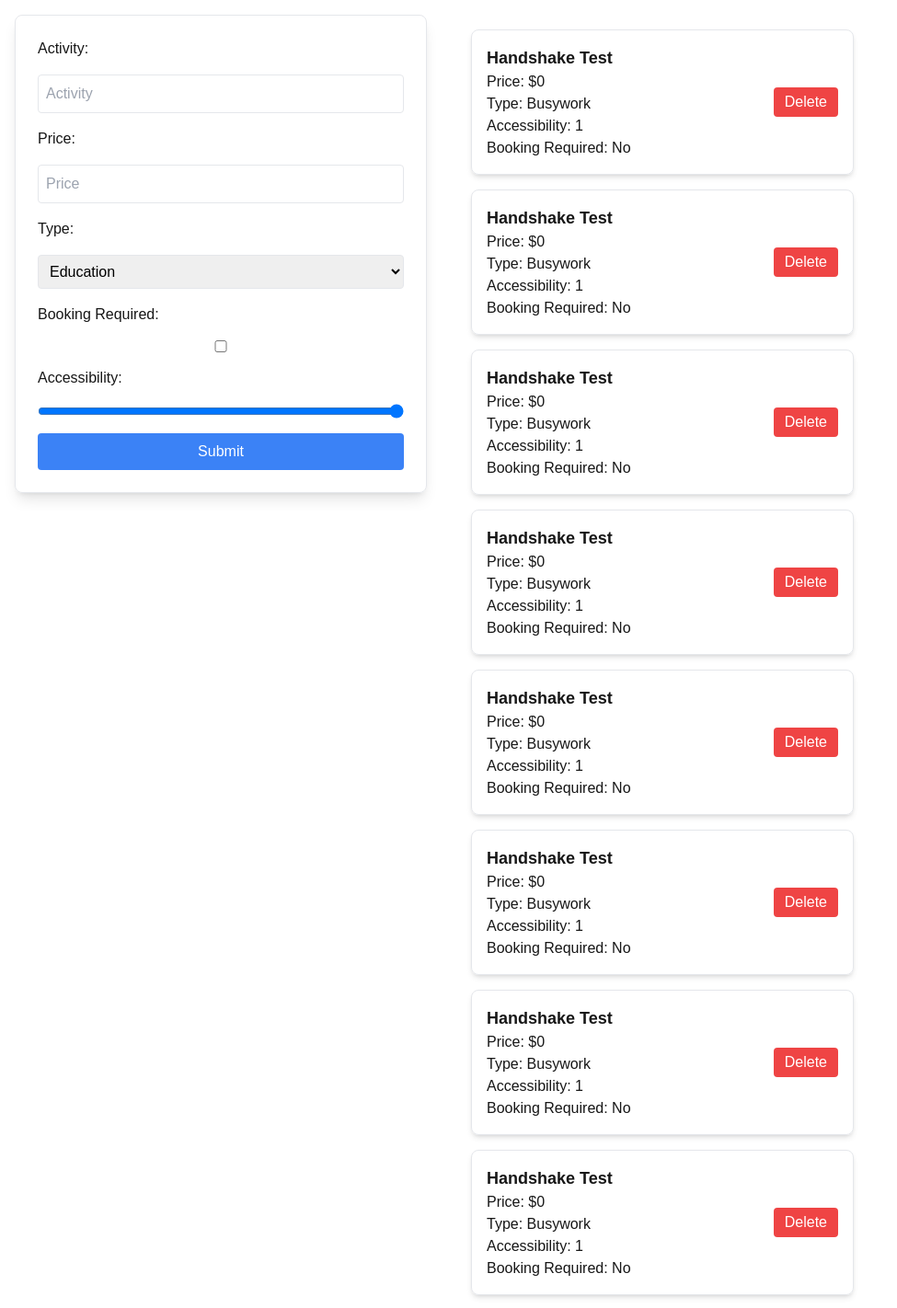
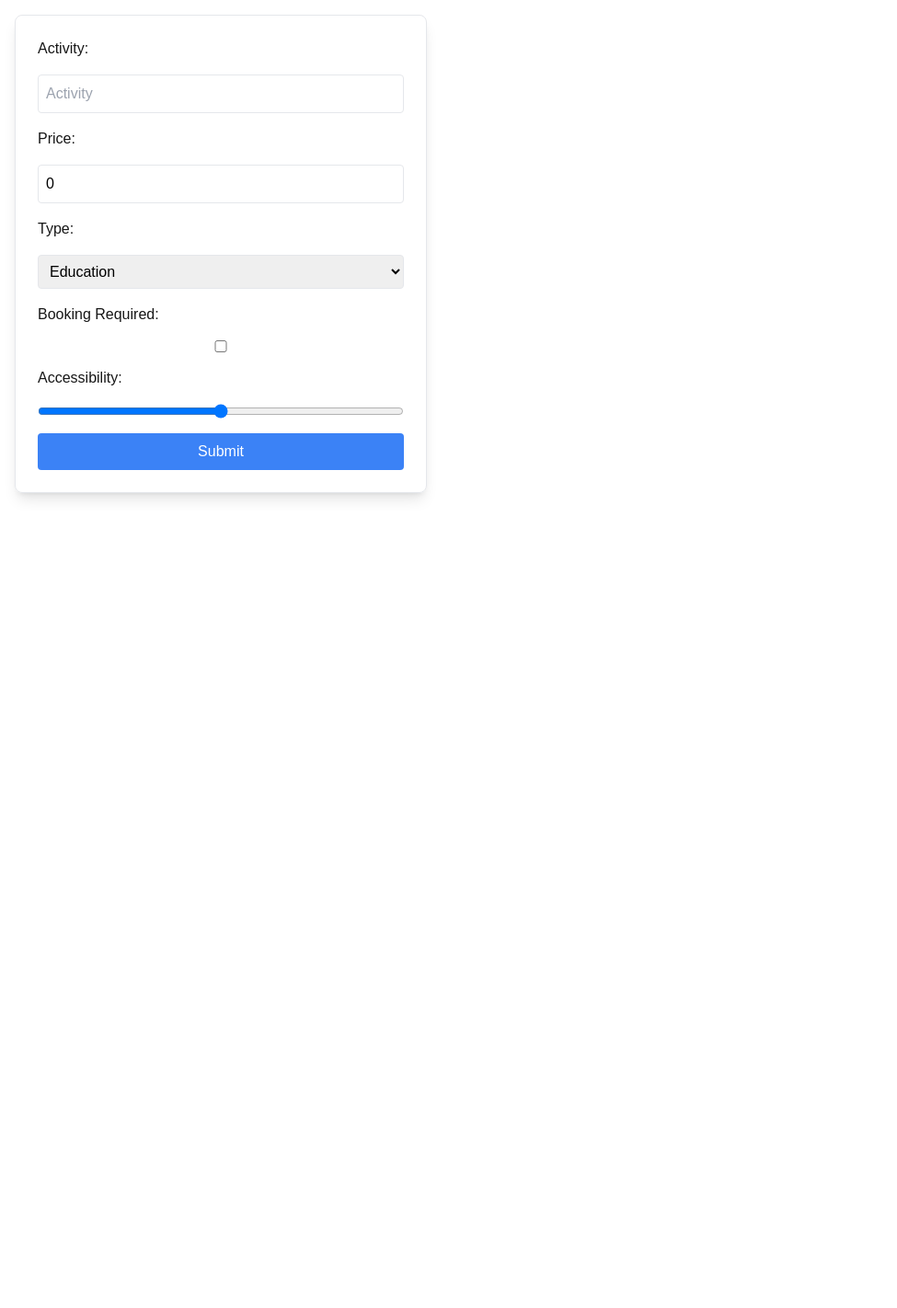
Before and after one commit to amengdv/todo-list-hendshake, a Next.js app: page / in a window 1280 px wide. Shown: the top 1422 px of the page at 92% size, without its empty margins (0-975 px from the left). After the commit the page ends 800 px from the top, so only its background shows below. Built offline with nearby package versions, Linux system fonts and the light colour scheme.

Commit message:
add card and save state to localStorage

```diff
--- a/app/page.tsx
+++ b/app/page.tsx
@@ -1,21 +1,105 @@
 "use client";
 
 import Card from "@/components/Card";
+import { useEffect, useState } from "react";
+
+type CardDto = {
+  activity: string;
+  price: number;
+  type: string;
+  accessibility: number;
+  bookingRequired: boolean;
+}
 
 export default function Home() {
+  // Store Card Data
+  const [cards, setCards] = useState<CardDto[]>([]);
+  const [loading, setLoading] = useState(true);
+
+  const [activity, setActivity] = useState("");
+  const [price, setPrice] = useState(0);
+  const [type, setType] = useState("education");
+  const [accessibility, setAccessibility] = useState(0.5);
+  const [bookingRequired, setBookingRequired] = useState(false);
+
+  // Get cards from local storage
+  useEffect(() => {
+    try {
+      const savedCards = localStorage.getItem("cards");
+      console.log("Retrieved from localStorage:", savedCards);
+
+      if (savedCards && savedCards !== "undefined") {
+        const parsedCards = JSON.parse(savedCards);
+        console.log("Parsed cards:", parsedCards);
+        setCards(parsedCards);
+      }
+    } catch (error) {
+      console.error("Error loading cards from localStorage:", error);
+    } finally {
+      setLoading(false);
+    }
+  }, []);
+
+  // Save cards to local storage
+  useEffect(() => {
+    if (!loading) {
+      try {
+        console.log("Saving to localStorage:", cards);
+        localStorage.setItem("cards", JSON.stringify(cards));
+      } catch (error) {
+        console.error("Error saving cards to localStorage:", error);
+      }
+    }
+  }, [cards, loading]);
+
+  const handleSubmit = (e: React.FormEvent) => {
+    e.preventDefault();
+    const newCard: CardDto = { activity, price, type, accessibility, bookingRequired };
+
+		// Functional Update for cards
+    setCards(prevCards => {
+      const updatedCards = [...prevCards, newCard];
+      return updatedCards;
+    });
+
+    // Reset input
+    setActivity("");
+    setPrice(0);
+    setType("education");
+    setBookingRequired(false);
+    setAccessibility(0.5);
+  };
+
   return (
     <div className="flex min-h-screen items-start justify-start p-4 gap-8">
       {/* Form Section */}
       <div className="w-full max-w-md">
-        <form className="flex flex-col gap-4 p-6 border rounded-lg shadow-lg">
+        <form onSubmit={handleSubmit} className="flex flex-col gap-4 p-6 border rounded-lg shadow-lg">
           <label>Activity:</label>
-          <input type="text" placeholder="Activity" className="border p-2 rounded" />
+          <input
+            type="text"
+            value={activity}
+            placeholder="Activity"
+            onChange={(e) => setActivity(e.target.value)}
+            className="border p-2 rounded"
+            required
+          />
 
           <label>Price:</label>
-          <input type="number" placeholder="Price" className="border p-2 rounded" />
+          <input
+            type="number"
+            value={price}
+            placeholder="Price"
+            onChange={(e) => setPrice(Number(e.target.value))}
+            className="border p-2 rounded"
+          />
 
           <label>Type:</label>
-          <select name="Type" className="border p-2 rounded">
+          <select
+            value={type}
+            onChange={(e) => setType(e.target.value)}
+            className="border p-2 rounded"
+          >
             <option value="education">Education</option>
             <option value="recreational">Recreational</option>
             <option value="social">Social</option>
@@ -28,26 +112,43 @@ export default function Home() {
           </select>
 
           <label>Booking Required:</label>
-          <input type="checkbox" />
+          <input
+            type="checkbox"
+            checked={bookingRequired}
+            onChange={(e) => setBookingRequired(e.target.checked)}
+          />
 
           <label>Accessibility:</label>
-          <input type="range" min="0.0" max="1.0" step="0.1" />
+          <input
+            type="range"
+            min="0.0"
+            max="1.0"
+            step="0.1"
+            value={accessibility}
+            onChange={(e) => setAccessibility(parseFloat(e.target.value))}
+          />
 
-          <button className="bg-blue-500 text-white p-2 rounded">Submit</button>
+          <button type="submit" className="bg-blue-500 text-white p-2 rounded">Submit</button>
         </form>
       </div>
 
       {/* Card Section */}
       <div className="w-full max-w-md">
-        <Card activity="Handshake Test" price={0} type="Busywork" accessibility={1} onDelete={() => {}} />
-        <Card activity="Handshake Test" price={0} type="Busywork" accessibility={1} onDelete={() => {}} />
-        <Card activity="Handshake Test" price={0} type="Busywork" accessibility={1} onDelete={() => {}} />
-        <Card activity="Handshake Test" price={0} type="Busywork" accessibility={1} onDelete={() => {}} />
-        <Card activity="Handshake Test" price={0} type="Busywork" accessibility={1} onDelete={() => {}} />
-        <Card activity="Handshake Test" price={0} type="Busywork" accessibility={1} onDelete={() => {}} />
-        <Card activity="Handshake Test" price={0} type="Busywork" accessibility={1} onDelete={() => {}} />
-        <Card activity="Handshake Test" price={0} type="Busywork" accessibility={1} onDelete={() => {}} />
-        <Card activity="Handshake Test" price={0} type="Busywork" accessibility={1} onDelete={() => {}} />
+        {loading ? (
+          <p>Loading...</p>
+        ) : (
+          cards.map((card, index) => (
+            <Card
+              key={index}
+              activity={card.activity}
+              price={card.price}
+              type={card.type}
+              accessibility={card.accessibility}
+              bookingRequired={card.bookingRequired}
+              onDelete={() => {}}
+            />
+          ))
+        )}
       </div>
     </div>
   );
```
